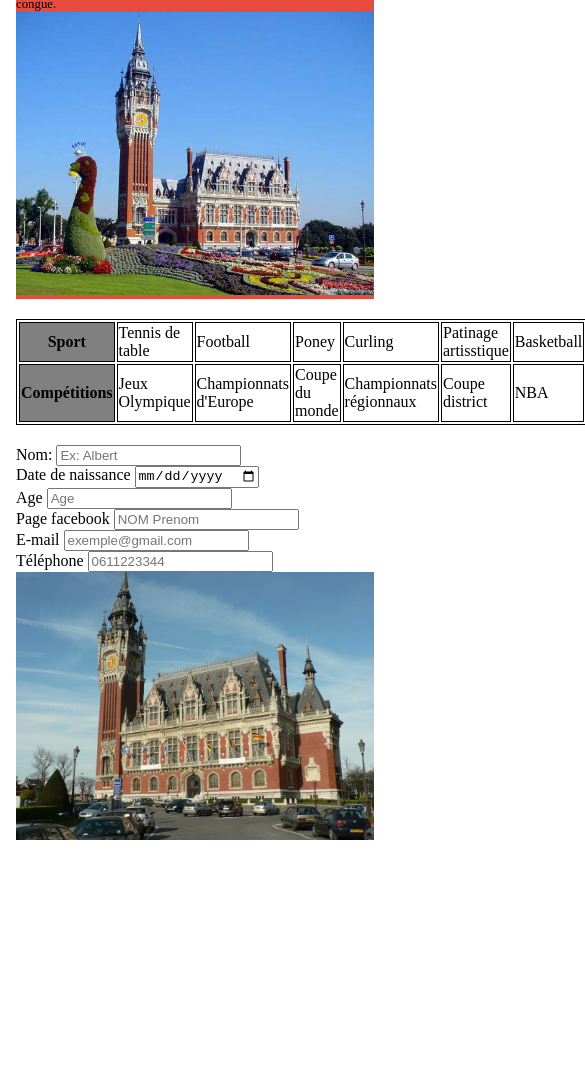
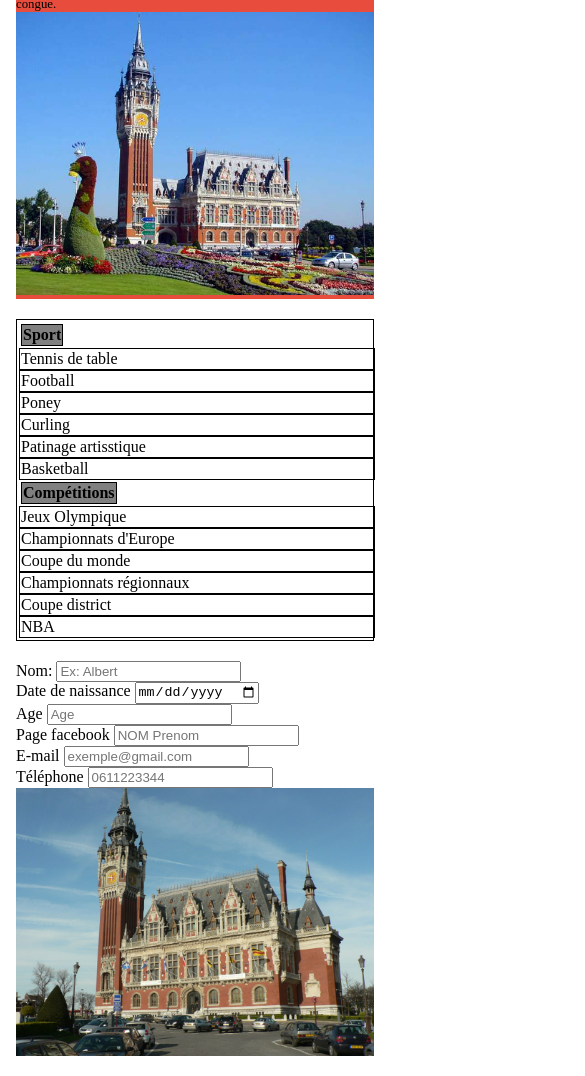
Before and after one commit to sBryan06/m4105c_Project, a plain HTML site: page Tp1/index.html in a window 390 px wide. Shown: the part 728-1804 px from the top of the page, 585 px wide, since content can reach past the window. Before the commit the page ends 1588 px from the top, so only its background shows below. Drawn offline with Linux system fonts and the light colour scheme.

```diff
--- a/Tp1/css/style.css
+++ b/Tp1/css/style.css
@@ -65,6 +65,21 @@ td{
     	font-size: 0.8em;
     	width: 100%;
     }
+
+    table{
+      width: 100%;
+    }
+    tr{
+      display: block;
+      width: 100%;
+    }
+    th{
+      width: 100%;
+    }
+    td{
+      display: block;
+      width: 100%;
+    }
 }
 
 /*@media only screen and (-webkit-max-device-pixel-ratio: 1.5),
```
